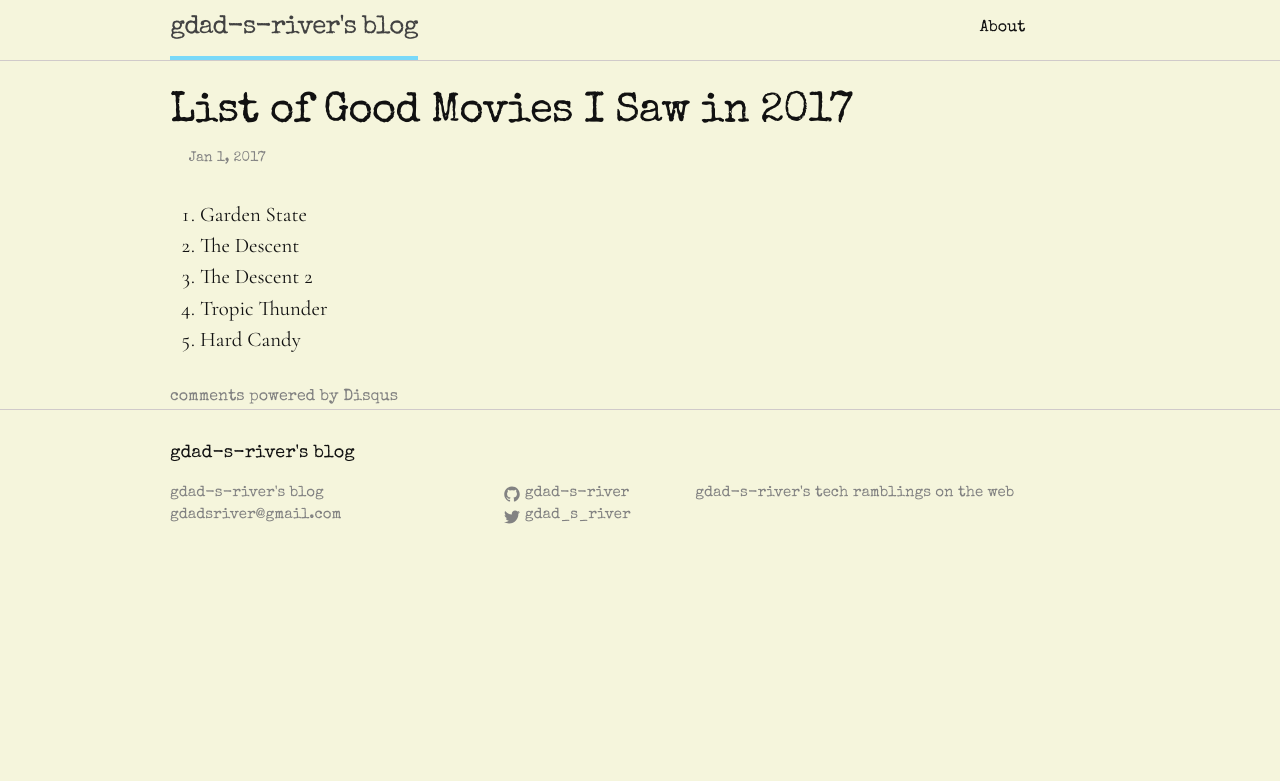
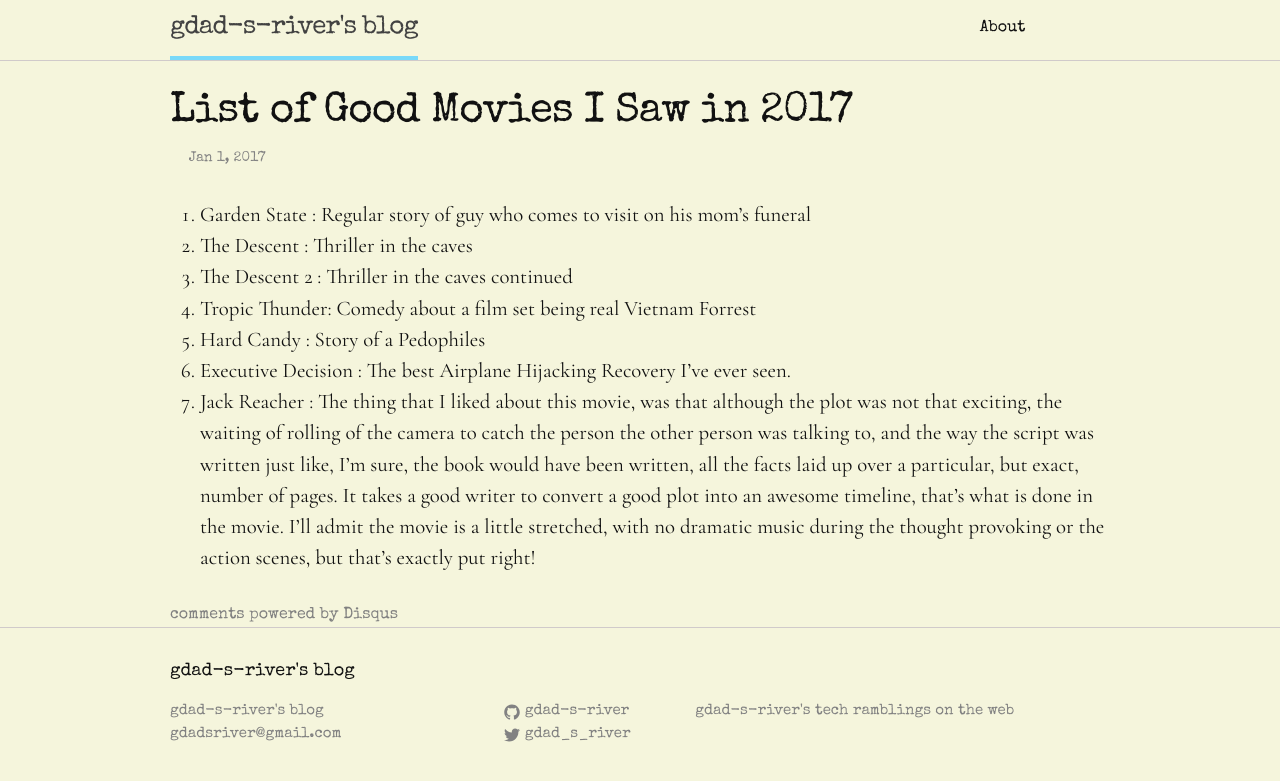
Before and after one commit to gdad-s-river/gdad-s-river.github.io, a Jekyll site: the page built from _posts/2017-03-01-movies-in-2017.md, in a window 1280 px wide. Shown: the top 781 px of the page. Built offline with Jekyll 4.4.1, drawn with Linux system fonts in a browser that asks for light colours; comment, search, counter and statistics services are not loaded.

Commit message:
updated posts

```diff
--- a/_posts/2017-03-01-movies-in-2017.md
+++ b/_posts/2017-03-01-movies-in-2017.md
@@ -6,8 +6,10 @@ permalink: "/blog/movies-in-2017"
 tag: "2017, movies, list"
 ---
 
-1. Garden State
-2. The Descent
-3. The Descent 2
-4. Tropic Thunder
-5. Hard Candy
+1. Garden State : Regular story of guy who comes to visit on his mom's funeral
+2. The Descent : Thriller in the caves
+3. The Descent 2 : Thriller in the caves continued
+4. Tropic Thunder: Comedy about a film set being real Vietnam Forrest
+5. Hard Candy : Story of a Pedophiles
+6. Executive Decision : The best Airplane Hijacking Recovery I've ever seen.
+7. Jack Reacher : The thing that I liked about this movie, was that although the plot was not that exciting, the waiting of rolling of the camera to catch the person the other person was talking to, and the way the script was written just like, I'm sure, the book would have been written, all the facts laid up over a particular, but exact, number of pages. It takes a good writer to convert a good plot into an awesome timeline, that's what is done in the movie. I'll admit the movie is a little stretched, with no dramatic music during the thought provoking or the action scenes, but that's exactly put right!
--- a/sw.js
+++ b/sw.js
@@ -2,7 +2,7 @@
 layout: null
 ---
 
-const staticCacheName = "gdad-s-river-static-v27";
+const staticCacheName = "gdad-s-river-static-v28";
 
 console.log("installing service worker");
 
```
Also changed, not shown: _posts/2017-01-01-goodbye-sapient.md (+4 -0 lines).
